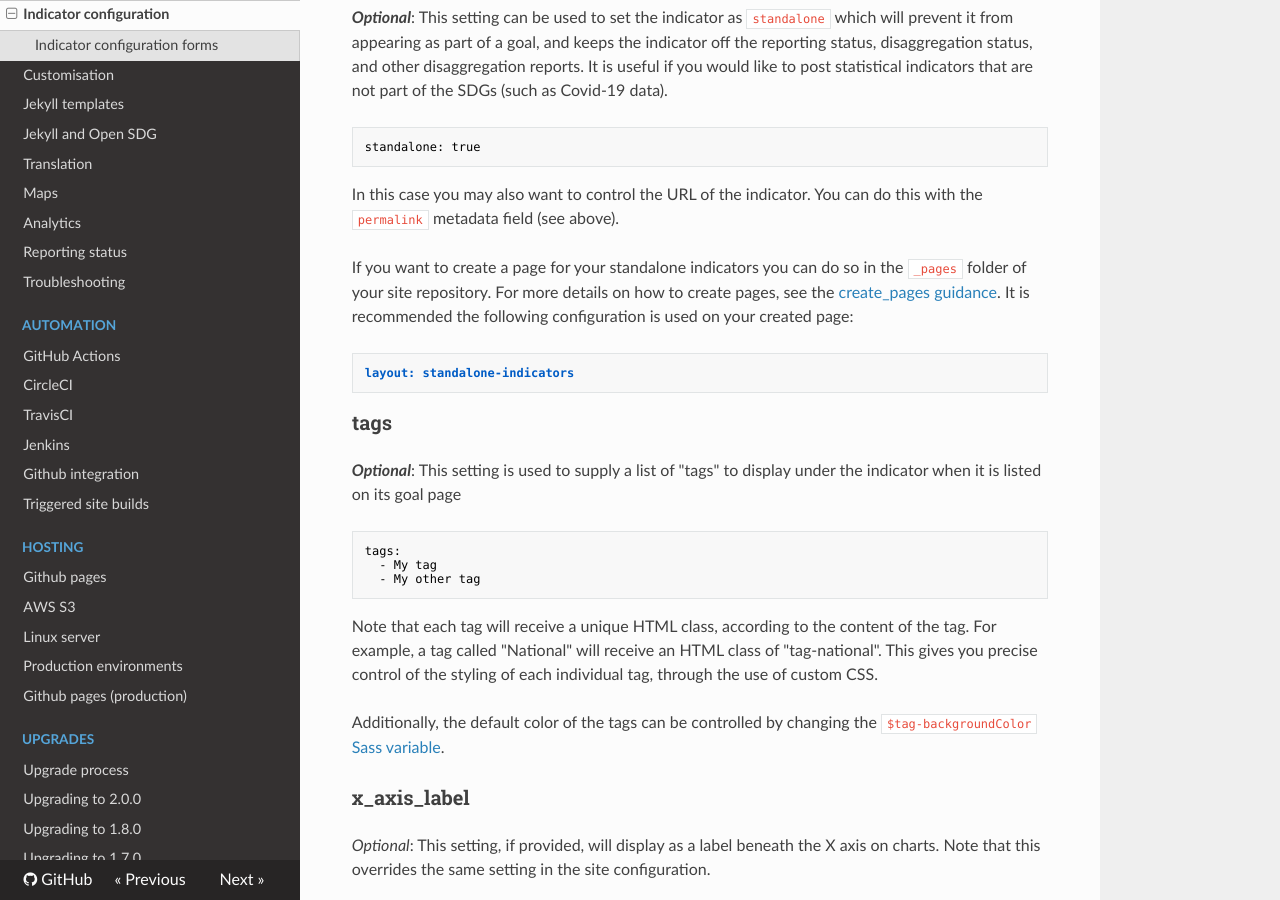
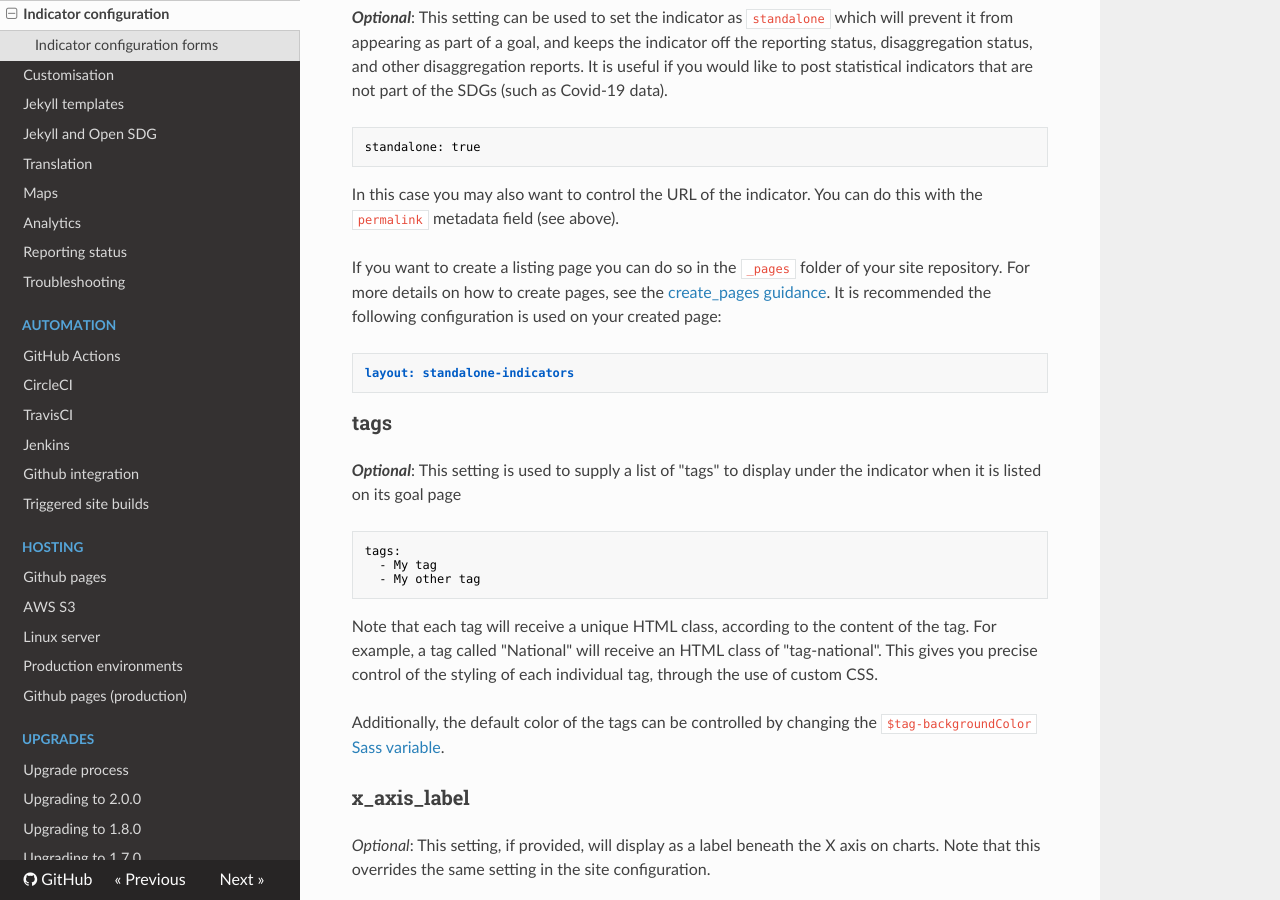
Before and after one commit to open-sdg/open-sdg, an MkDocs documentation site: the page built from docs/indicator-configuration.md, in a window 1280 px wide and 900 px high, scrolled down 13592 px. Built offline with MkDocs 1.6.1, drawn with Linux system fonts in a browser that asks for light colours; nearby versions of some CDN libraries.

Commit message:
Update indicator-configuration.md

````diff
--- a/docs/indicator-configuration.md
+++ b/docs/indicator-configuration.md
@@ -608,7 +608,7 @@
 
 In this case you may also want to control the URL of the indicator. You can do this with the `permalink` metadata field (see above).
 
-If you want to create a page for your standalone indicators you can do so in the `_pages` folder of your site repository. For more details on how to create pages, see the [create_pages guidance](https://open-sdg.readthedocs.io/en/latest/tutorials/create-pages/). It is recommended the following configuration is used on your created page:
+If you want to create a listing page you can do so in the `_pages` folder of your site repository. For more details on how to create pages, see the [create_pages guidance](https://open-sdg.readthedocs.io/en/latest/tutorials/create-pages/). It is recommended the following configuration is used on your created page:
 
 ```
 layout: standalone-indicators
````
